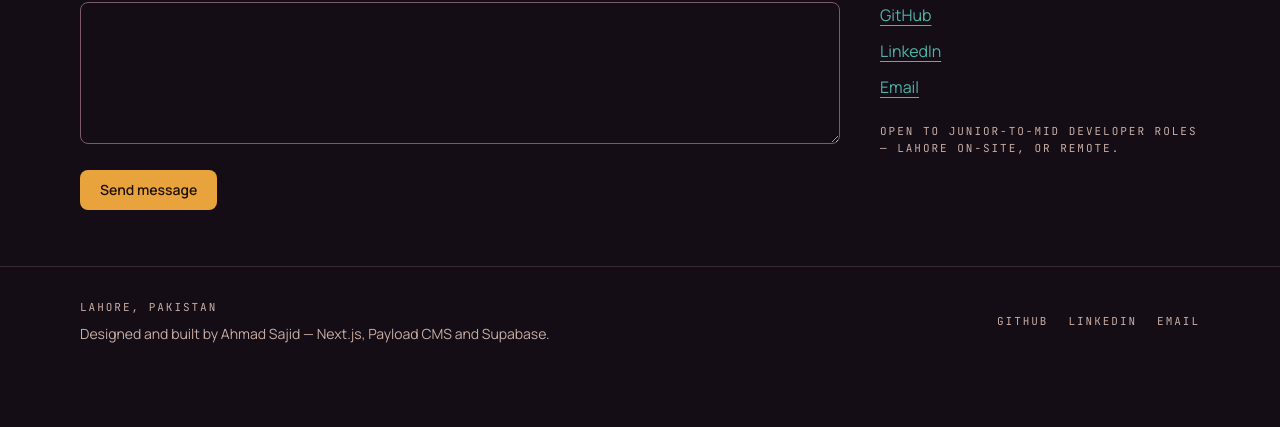
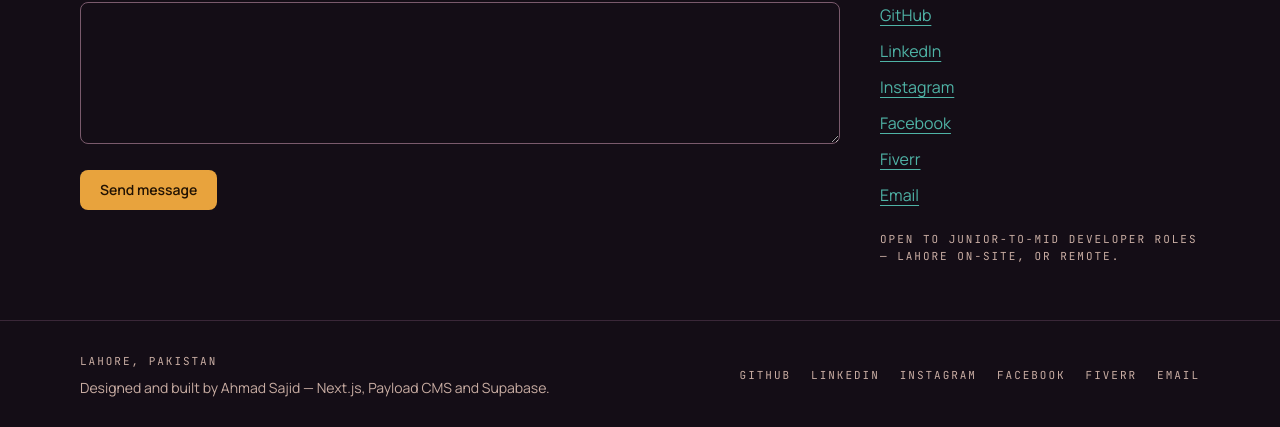
Before and after one commit to ahmad-sajid-32/Ahmad-Sajid-Portfolio, a Next.js app: page /contact in a window 1280 px wide. Shown: the part 508-935 px from the top of the page. Before the commit the page ends 884 px from the top, so only its background shows below. Built offline with nearby package versions, Linux system fonts and the light colour scheme; no server answers.

Commit message:
Hero feedback pass: full-viewport hero, portrait overlaps DEVELOPER (15vw, centred), role colour fix, personal statement, availability line removed, social badges under stats

```diff
--- a/app/(site)/page.tsx
+++ b/app/(site)/page.tsx
@@ -1,6 +1,14 @@
 import { ArrowRight } from 'lucide-react'
 import Image from 'next/image'
 import Link from 'next/link'
+import type { ReactNode } from 'react'
+
+import {
+  FacebookIcon,
+  GithubIcon,
+  InstagramIcon,
+  LinkedinIcon,
+} from '@/components/ui/brand-icons'
 
 import { PostCard } from '@/components/blog/post-card'
 import { HeroWord } from '@/components/hero/hero-word'
@@ -11,9 +19,24 @@ import { SectionHeading } from '@/components/ui/section-heading'
 import { getHomeContent, getSiteContent } from '@/lib/content'
 import { getFeaturedProjects, getPublishedPosts } from '@/lib/data'
 
+/** Brand icons for the hero social badges, keyed by site.json social key. */
+const SOCIAL_ICONS: Record<string, ReactNode> = {
+  github: <GithubIcon className="h-[18px] w-[18px]" />,
+  linkedin: <LinkedinIcon className="h-[18px] w-[18px]" />,
+  instagram: <InstagramIcon className="h-[18px] w-[18px]" />,
+  facebook: <FacebookIcon className="h-[18px] w-[18px]" />,
+  // Lucide has no Fiverr mark; the badge carries its "fi" monogram.
+  fiverr: <span className="text-[13px] font-bold tracking-tight">fi</span>,
+}
+
+const HERO_SOCIAL_KEYS = ['github', 'linkedin', 'instagram', 'facebook', 'fiverr']
+
 export default async function HomePage() {
   const home = getHomeContent()
   const site = getSiteContent()
+  const heroSocials = site.socials.filter((social) =>
+    HERO_SOCIAL_KEYS.includes(social.key),
+  )
   const featured = await getFeaturedProjects()
   const posts = (await getPublishedPosts()).slice(0, 3)
 
@@ -44,12 +67,12 @@ export default async function HomePage() {
       />
       {/* Hero — portrait composition: giant word behind, portrait
           centred in front, intro stack left, stats rail right. */}
-      <section className="relative overflow-hidden pt-12 sm:pt-16">
+      <section className="relative flex min-h-[calc(100svh-3.6rem)] flex-col overflow-hidden pt-12 sm:pt-16">
         <div
           aria-hidden="true"
-          className="pointer-events-none absolute inset-x-0 top-14 flex justify-center sm:top-16 lg:top-20"
+          className="pointer-events-none absolute inset-x-0 top-12 flex justify-center sm:top-14 lg:top-[19%]"
         >
-          <span className="font-display text-[16.5vw] leading-[0.85] font-bold tracking-tight whitespace-nowrap select-none">
+          <span className="font-display text-[15vw] leading-[0.85] font-bold tracking-tight whitespace-nowrap select-none">
             <HeroWord word={home.hero.giantWord} />
           </span>
         </div>
@@ -76,7 +99,7 @@ export default async function HomePage() {
           {'=>'}
         </span>
 
-        <div className="relative grid grid-cols-1 gap-10 lg:min-h-[620px] lg:grid-cols-[1fr_auto_1fr]">
+        <div className="relative grid w-full flex-1 grid-cols-1 gap-10 lg:grid-cols-[1fr_auto_1fr]">
           <div className="relative z-10 flex flex-col justify-between gap-10 pb-14">
             <SlideIn from="left">
               <p className="font-display text-2xl text-highlight italic">
@@ -85,7 +108,7 @@ export default async function HomePage() {
               <h1 className="mt-2 font-display text-6xl leading-[0.95] font-semibold uppercase sm:text-7xl">
                 {home.hero.name}
               </h1>
-              <p className="mt-4 font-mono text-sm tracking-[0.22em] text-accent uppercase">
+              <p className="mt-4 font-mono text-sm tracking-[0.22em] text-foreground/80 uppercase">
                 {home.hero.role}
               </p>
             </SlideIn>
@@ -108,21 +131,18 @@ export default async function HomePage() {
                   {home.hero.secondaryCta.label}
                 </Link>
               </div>
-              <p className="mt-7 font-mono text-[11px] tracking-[0.18em] text-muted-foreground uppercase">
-                {home.hero.availability}
-              </p>
             </SlideIn>
           </div>
 
           <div className="relative z-[5] flex items-end justify-center">
-            <SlideIn from="up" delay={0.5}>
+            <SlideIn from="up" delay={0.5} className="lg:-mt-28 xl:-mt-36">
               <Image
                 src={home.hero.portraitUrl}
                 alt={home.hero.portraitAlt}
                 width={1600}
                 height={1280}
                 priority
-                className="h-auto w-[min(80vw,400px)] drop-shadow-[0_24px_48px_rgba(0,0,0,0.45)] sm:w-[440px] lg:w-[480px]"
+                className="h-auto w-[min(88vw,420px)] drop-shadow-[0_24px_48px_rgba(0,0,0,0.45)] sm:w-[500px] lg:w-[620px] xl:w-[680px]"
               />
             </SlideIn>
           </div>
@@ -142,6 +162,20 @@ export default async function HomePage() {
                 </p>
               </div>
             ))}
+            <div className="flex basis-full items-center justify-center gap-2.5 lg:basis-auto lg:justify-end">
+              {heroSocials.map((social) => (
+                <a
+                  key={social.key}
+                  href={social.href}
+                  target="_blank"
+                  rel="noreferrer"
+                  aria-label={social.label}
+                  className="flex h-10 w-10 items-center justify-center rounded-full border border-border bg-surface/60 text-muted-foreground transition-all duration-300 hover:-translate-y-0.5 hover:border-primary/60 hover:text-primary"
+                >
+                  {SOCIAL_ICONS[social.key]}
+                </a>
+              ))}
+            </div>
           </SlideIn>
         </div>
       </section>
--- a/content/home.json
+++ b/content/home.json
@@ -18,7 +18,6 @@
     }
   ],
   "hero": {
-    "availability": "Open to junior-to-mid developer roles — on-site or remote.",
     "giantWord": "DEVELOPER",
     "portraitUrl": "/api/media/file/hero-portrait.png",
     "portraitAlt": "Studio portrait of Ahmad Sajid in a black blazer, amber rim light",
@@ -33,7 +32,7 @@
       "href": "/contact",
       "label": "Get in Touch"
     },
-    "statement": "Associate Software Engineer with end-to-end ownership of an AI agent platform in live production — FastAPI, NestJS and Next.js backends, Docker on AWS, and automation across the CRMs businesses actually run on.",
+    "statement": "Software Engineer who takes products from idea to live production — I build AI agent platforms, FastAPI, NestJS and Next.js backends, Docker deployments on AWS, and automation across the CRMs businesses actually run on.",
     "stats": [
       {
         "label": "Projects built",
--- a/content/site.json
+++ b/content/site.json
@@ -1 +1,70 @@
-{"availability":"Open to junior-to-mid developer roles — Lahore on-site, or remote.","defaultSeo":{"description":"Software engineer based in Lahore, Pakistan. Backend systems, AI agents, CRM automation and frontend — including an AI agent platform running in live production.","title":"Ahmad Sajid — Software Engineer"},"footerText":"Designed and built by Ahmad Sajid — Next.js, Payload CMS and Supabase.","location":"Lahore, Pakistan","name":"Ahmad Sajid","nav":[{"href":"/","label":"Home"},{"href":"/about","label":"About"},{"href":"/projects","label":"Projects"},{"href":"/blog","label":"Blog"},{"href":"/contact","label":"Contact"}],"roles":["Backend Developer","AI Agent Builder","CRM Automation Specialist","Frontend Developer"],"socials":[{"href":"https://github.com/ahmad-sajid-32","key":"github","label":"GitHub"},{"href":"https://www.linkedin.com/in/ahmad-sajid-offcial","key":"linkedin","label":"LinkedIn"},{"href":"mailto:ahmadsajid41324@gmail.com","key":"email","label":"Email"}]}
+{
+  "availability": "Open to junior-to-mid developer roles — Lahore on-site, or remote.",
+  "defaultSeo": {
+    "description": "Software engineer based in Lahore, Pakistan. Backend systems, AI agents, CRM automation and frontend — including an AI agent platform running in live production.",
+    "title": "Ahmad Sajid — Software Engineer"
+  },
+  "footerText": "Designed and built by Ahmad Sajid — Next.js, Payload CMS and Supabase.",
+  "location": "Lahore, Pakistan",
+  "name": "Ahmad Sajid",
+  "nav": [
+    {
+      "href": "/",
+      "label": "Home"
+    },
+    {
+      "href": "/about",
+      "label": "About"
+    },
+    {
+      "href": "/projects",
+      "label": "Projects"
+    },
+    {
+      "href": "/blog",
+      "label": "Blog"
+    },
+    {
+      "href": "/contact",
+      "label": "Contact"
+    }
+  ],
+  "roles": [
+    "Backend Developer",
+    "AI Agent Builder",
+    "CRM Automation Specialist",
+    "Frontend Developer"
+  ],
+  "socials": [
+    {
+      "href": "https://github.com/ahmad-sajid-32",
+      "key": "github",
+      "label": "GitHub"
+    },
+    {
+      "href": "https://www.linkedin.com/in/ahmad-sajid-offcial",
+      "key": "linkedin",
+      "label": "LinkedIn"
+    },
+    {
+      "href": "https://www.instagram.com/ahmad_sajid_official",
+      "key": "instagram",
+      "label": "Instagram"
+    },
+    {
+      "href": "https://www.facebook.com/ahmadsajid32/",
+      "key": "facebook",
+      "label": "Facebook"
+    },
+    {
+      "href": "https://www.fiverr.com/s/R7558KR",
+      "key": "fiverr",
+      "label": "Fiverr"
+    },
+    {
+      "href": "mailto:ahmadsajid41324@gmail.com",
+      "key": "email",
+      "label": "Email"
+    }
+  ]
+}
--- a/lib/content.ts
+++ b/lib/content.ts
@@ -53,7 +53,6 @@ const homeSchema = z.object({
     portraitUrl: z.string().min(1),
     portraitAlt: z.string().min(1),
     statement: z.string().min(1),
-    availability: z.string().min(1),
     stats: z
       .array(
         z.object({
--- a/lib/content.types.ts
+++ b/lib/content.types.ts
@@ -26,7 +26,6 @@ export interface HomeContent {
     portraitUrl: string
     portraitAlt: string
     statement: string
-    availability: string
     stats: {
       value: string
       label: string
```
Also changed, not shown: components/ui/brand-icons.tsx (added, +44 -0 lines), 1 other file (tests, documents, lock files or other folders).
